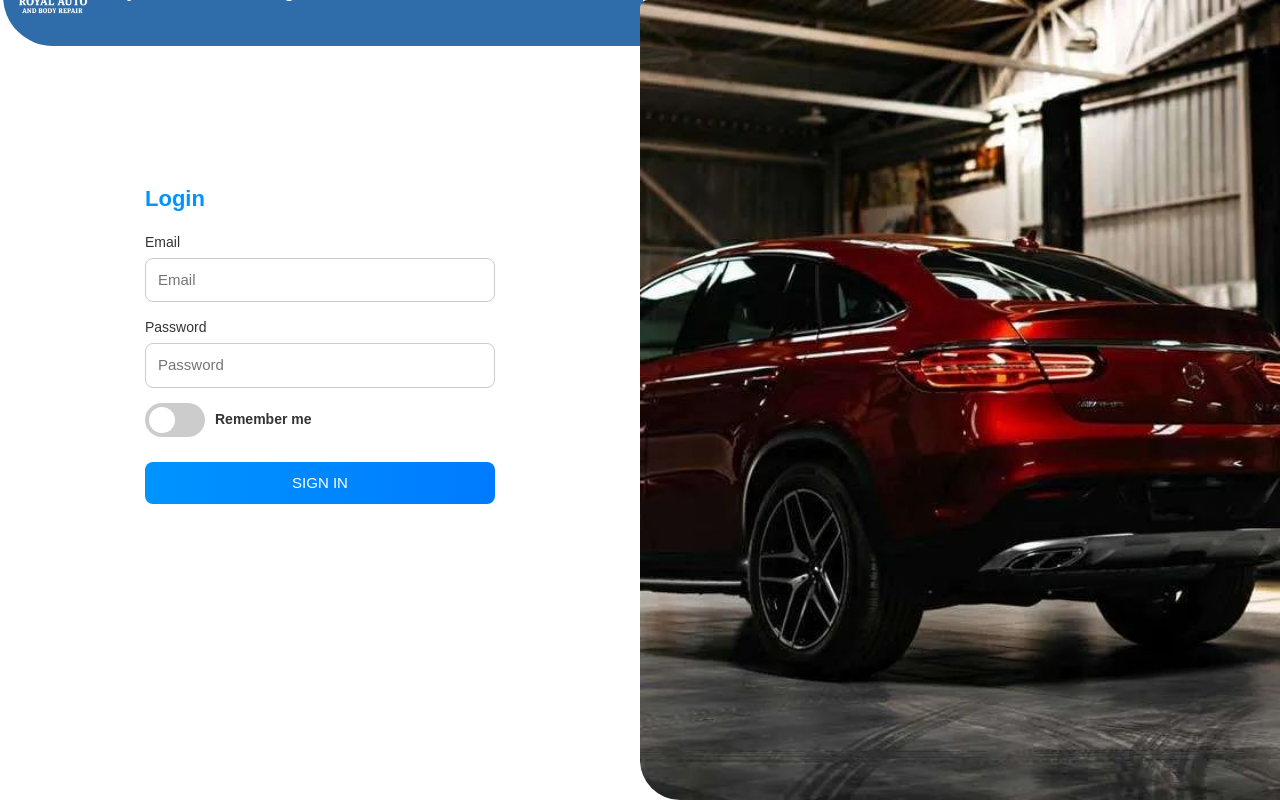
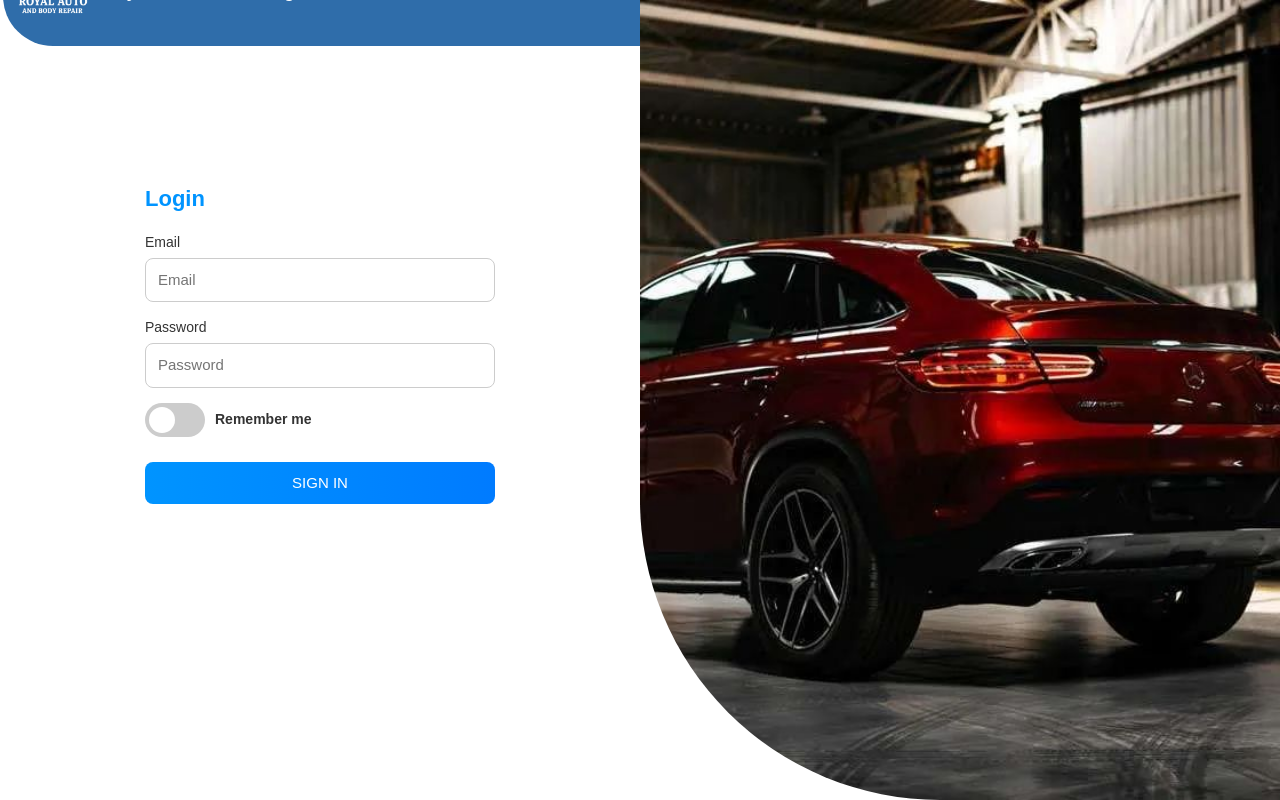
Before and after one commit to QuantumBits-CSUS-25-26/RoyalWebsite, a React (Create React App) app in the folder frontend/: page /login in a window 1280 px wide. Built offline with nearby package versions, Linux system fonts and the light colour scheme.

Commit message:
optimize desing

```diff
--- a/frontend/src/Pages/Login.css
+++ b/frontend/src/Pages/Login.css
@@ -133,8 +133,7 @@
     height: 100%;
     object-fit: cover;
     object-position: 0cap;
-    border-bottom-left-radius: 40px;
-    border-top-left-radius: 8px;
+    border-bottom-left-radius: 300px;
     z-index: 200;
 }
 
```
